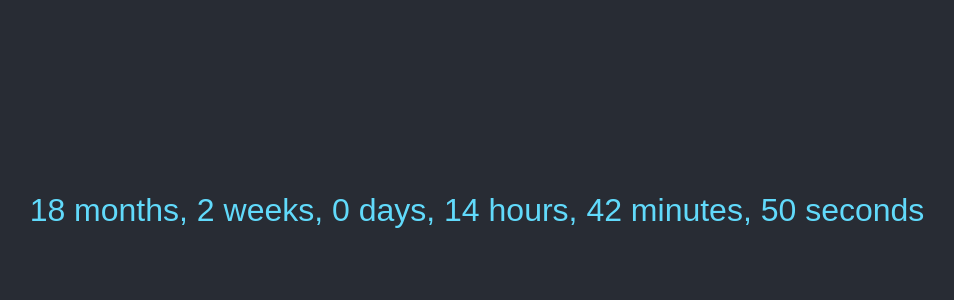
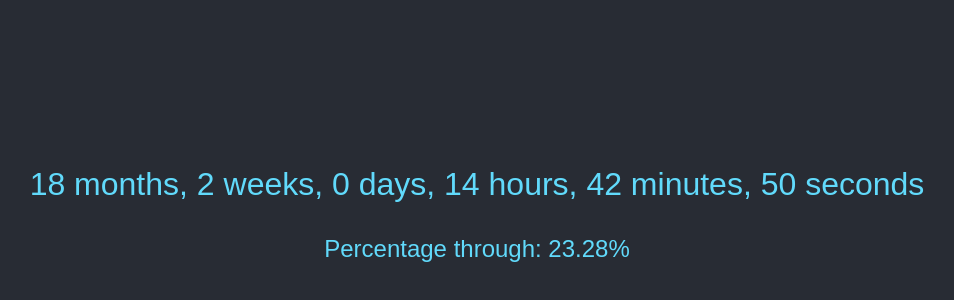
Before and after one commit to ReneMalingre/TicToc, a plain HTML site: page index.html in a window 1280 px wide. Shown: the part 190-490 px from the top of the page, without its empty margins (163-1117 px from the left). Drawn offline with Linux system fonts and the light colour scheme.

Commit message:
add percentage

```diff
--- a/index.html
+++ b/index.html
@@ -3,7 +3,7 @@
   <head>
     <meta charset="UTF-8" />
     <meta name="viewport" content="width=device-width, initial-scale=1.0" />
-    <title>Countdown to 5:15 pm, 28th Feb 2026</title>
+    <title>5:15 pm, 28th Feb 2026</title>
     <style>
       body {
         display: flex;
@@ -19,11 +19,16 @@
       .countdown {
         font-size: 2rem;
       }
+      .percentage {
+        font-size: 1.5rem;
+        margin-top: 20px;
+      }
     </style>
   </head>
   <body>
     <div class="countdown">
       <p id="time"></p>
+      <p class="percentage" id="percentage"></p>
     </div>
     <script src="script.js"></script>
   </body>
--- a/script.js
+++ b/script.js
@@ -1,19 +1,22 @@
 function countdown() {
-  // Target date and time
-  const targetDate = new Date("2026-02-28T17:15:00");
+  // Contract start and end dates
+  const startDate = new Date("2024-02-29T00:00:00");
+  const endDate = new Date("2026-02-28T17:15:00");
   const adelaideTimeZone = "Australia/Adelaide";
 
   function updateCountdown() {
     const now = new Date();
-    const timeDifference = targetDate - now;
 
+    // Time calculations for countdown
+    const timeDifference = endDate - now;
     if (timeDifference <= 0) {
       document.getElementById("time").innerHTML = "Time's up!";
+      document.getElementById("percentage").innerHTML =
+        "100% through the contract";
       clearInterval(interval);
       return;
     }
 
-    // Time calculations for months, days, hours, minutes, and seconds
     const months = Math.floor(timeDifference / (1000 * 60 * 60 * 24 * 30));
     const weeks = Math.floor(
       (timeDifference % (1000 * 60 * 60 * 24 * 30)) / (1000 * 60 * 60 * 24 * 7)
@@ -29,10 +32,22 @@ function countdown() {
     );
     const seconds = Math.floor((timeDifference % (1000 * 60)) / 1000);
 
-    // Display the result
+    // Calculate the percentage of the contract elapsed
+    const totalContractTime = endDate - startDate;
+    const elapsedTime = now - startDate;
+    const percentageElapsed = (elapsedTime / totalContractTime) * 100;
+
+    // Display the countdown
     document.getElementById(
       "time"
     ).innerHTML = `${months} months, ${weeks} weeks, ${days} days, ${hours} hours, ${minutes} minutes, ${seconds} seconds`;
+
+    // Display the percentage through the contract
+    document.getElementById(
+      "percentage"
+    ).innerHTML = `Percentage through: ${percentageElapsed.toFixed(
+      2
+    )}%`;
   }
 
   // Update the countdown every second
```
